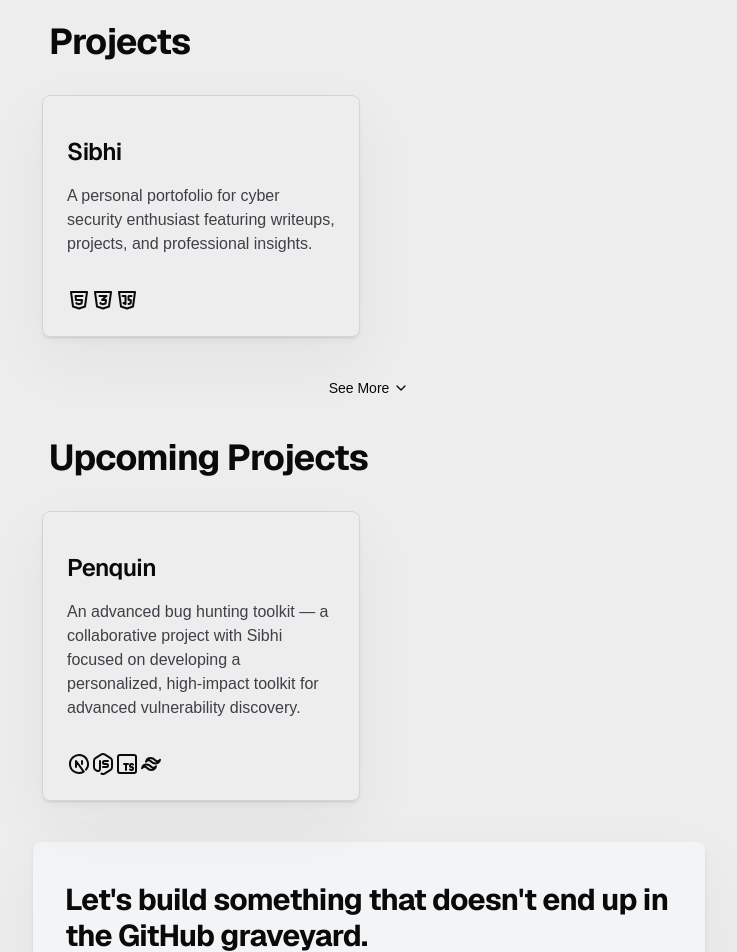
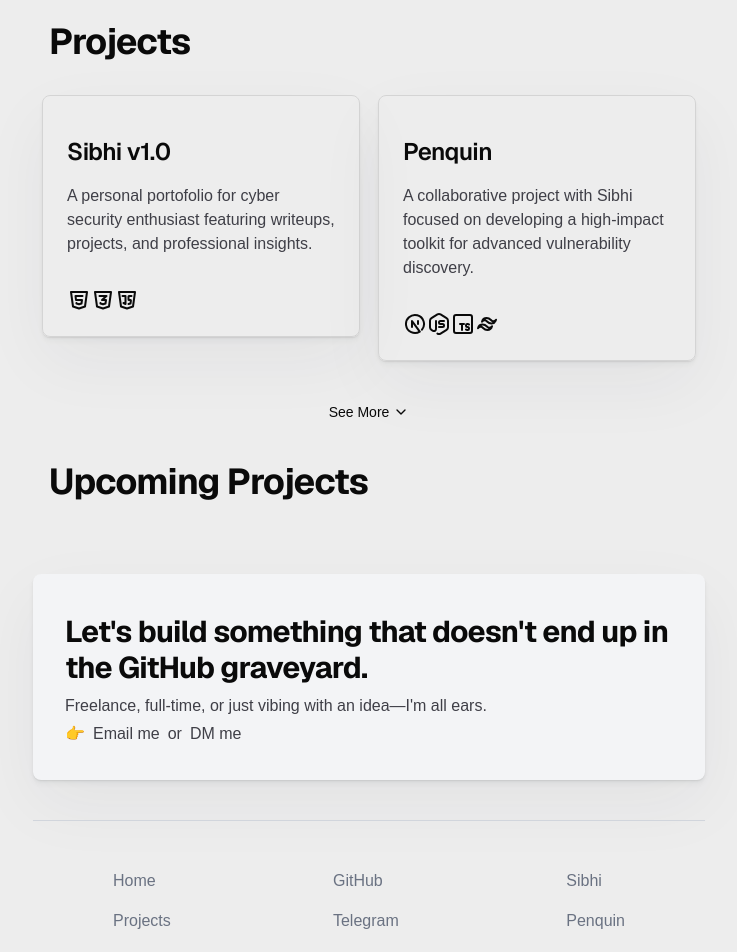
Before and after one commit to Tokittoo/Portofolio, a Next.js app: page / in a window 1280 px wide. Shown: the part 440-1392 px from the top of the page, without its empty margins (271-1008 px from the left). Built offline with nearby package versions, Linux system fonts and the light colour scheme.

Commit message:
Add files via upload

```diff
--- a/src/app/globals.css
+++ b/src/app/globals.css
@@ -34,3 +34,10 @@ body {
 html {
   scroll-behavior: smooth;
 }
+
+
+.projects:hover{
+    transform: translateY(-10px);
+    border-color: #ffffff;
+    box-shadow: 0 20px 40px rgba(255, 255, 255, 0.1);
+}
--- a/src/components/Footer.tsx
+++ b/src/components/Footer.tsx
@@ -24,7 +24,7 @@ const primaryLinks: Link[] = [
 const socialLinks: Link[] = [
   {
     name: 'GitHub',
-    link: 'https://github.com/crish-dev'
+    link: 'https://github.com/Tokittoo'
   },
   {
     name: 'Telegram',
@@ -45,6 +45,10 @@ const projectLinks: Link[] = [
     name: 'Sibhi',
     link: 'https://xibhi.github.io/'
   },
+  {
+    name: 'Penquin',
+    link: 'https://penquin.vercel.app/'
+  }
 ]
 
 const Footer = () => {
--- a/src/components/Intro.tsx
+++ b/src/components/Intro.tsx
@@ -63,7 +63,7 @@ const Intro = () => {
         </motion.div>
       </div>
       <motion.p variants={childVariant} className='text-zinc-700 dark:text-zinc-400 mt-8'>
-        I&apos;m just a dude who turns coke into code. I build dope stuff that doesn&apos;t end up in my GitHub graveyard—&apos;cause the world&apos;s got enough abandoned side projects. My code slaps harder than my GPA ever did.
+        I&apos;m just a dude who turns coke into code. I build dope stuff that doesn&apos;t end up in my GitHub graveyard—&apos;cause the world&apos;s got enough abandoned side projects. My code slaps harder than my CGPA ever did.
       </motion.p>
     </motion.div>
   )
--- a/src/components/Projects.tsx
+++ b/src/components/Projects.tsx
@@ -72,7 +72,7 @@ const MongoDBls = {
 
 const projects: Project[] = [
   {
-    title: 'Sibhi',
+    title: 'Sibhi v1.0',
     description: "A personal portofolio for cyber security enthusiast featuring writeups, projects, and professional insights.",
     link: 'https://xibhi.github.io',
     tags:[
@@ -81,6 +81,17 @@ const projects: Project[] = [
       JavaScript,
     ]
   },
+  {
+    title: 'Penquin',
+    description: "A collaborative project with Sibhi focused on developing a high-impact toolkit for advanced vulnerability discovery.",
+    link:'https://penquin.vercel.app',
+    tags: [
+      NextJS,
+      NodeJS,
+      TypeScript,
+      Tailwind
+    ]
+  }
   /*
   {
     title: 'VidChat',
@@ -136,7 +147,7 @@ const projects: Project[] = [
 ]
 
  const upcomingProjects: Project[] = [
-  {
+  /*{
     title: 'Penquin',
     description: "An advanced bug hunting toolkit — a collaborative project with Sibhi focused on developing a personalized, high-impact toolkit for advanced vulnerability discovery.",
     tags: [
@@ -145,7 +156,7 @@ const projects: Project[] = [
       TypeScript,
       Tailwind
     ]
-  }
+  }*/
 ]
 
 function Projects() {
@@ -198,7 +209,7 @@ function Projects() {
           ))
         }
       </div>
-      <Link href={'https://github.com/crish-dev'} target='_blank'>
+      <Link href={'https://github.com/Tokittoo'} target='_blank'>
         <button className='flex items-center gap-1 text-sm mx-auto my-8 px-3 py-2 rounded-lg hover:bg-neutral-100 dark:hover:bg-neutral-900 transition-colors duration-200 cursor-pointer'>
           See More <IconChevronDown size={16} />
         </button>
```
